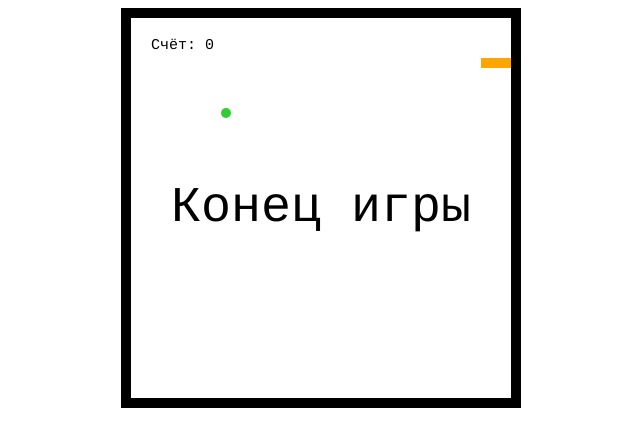
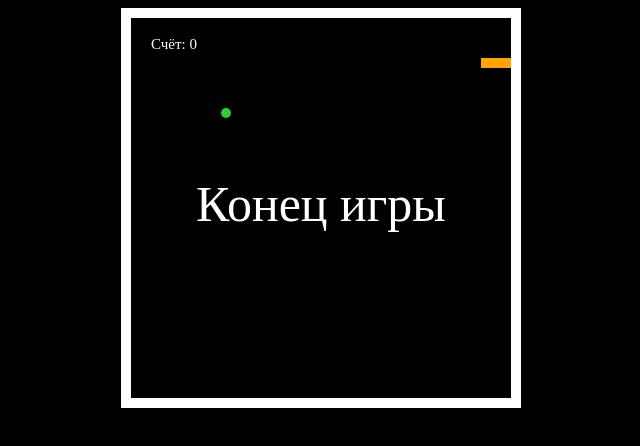
Before and after one commit to artemmokinn/snake, a plain HTML site: page index.html in a window 1280 px wide. Shown: the whole page, without its empty margins (319-959 px from the left). Drawn offline with nearby package versions, Linux system fonts and the light colour scheme.

Commit message:
dark mod, edit font-family, text bring to the front

```diff
--- a/css/main.css
+++ b/css/main.css
@@ -1,3 +1,6 @@
+body {
+  background-color: #000;
+}
 #canvas {
   margin: 0 auto;
   display: block;
--- a/js/script.js
+++ b/js/script.js
@@ -11,7 +11,7 @@ let heightInBlocks = height / blockSize;
 let score = 0;
 
 let drawBorder = function () {
-  ctx.fillStyle = 'Black';
+  ctx.fillStyle = 'White';
   ctx.fillRect(0, 0, width, blockSize);
   ctx.fillRect(0, height - blockSize, width, blockSize);
   ctx.fillRect(0, 0, blockSize, height);
@@ -19,8 +19,8 @@ let drawBorder = function () {
 };
 
 let drawScore = function () {
-  ctx.font = '15px Courier';
-  ctx.fillStyle = 'Black';
+  ctx.font = '15px Montserrat';
+  ctx.fillStyle = 'White';
   ctx.textAlign = 'left';
   ctx.textBaseline = 'top';
   ctx.fillText('Счёт: ' + score, blockSize + 20, blockSize + 20);
@@ -28,8 +28,8 @@ let drawScore = function () {
 
 let gameOver = function () {
   clearInterval(intervalId);
-  ctx.font = '50px Courier';
-  ctx.fillStyle = 'Black';
+  ctx.font = '50px Montserrat';
+  ctx.fillStyle = 'White';
   ctx.textAlign = 'center';
   ctx.textBaseline = 'middle';
   ctx.fillText('Конец игры', width / 2, height / 2);
@@ -168,11 +168,11 @@ let apple = new Apple();
 
 let intervalId = setInterval(function () {
   ctx.clearRect(0, 0, width, height);
-  drawScore();
   snake.move();
   snake.draw();
   apple.draw();
   drawBorder();
+  drawScore();
 }, 100);
 
 let directions = {
```
Also changed, not shown: img/head.jpg (added).
